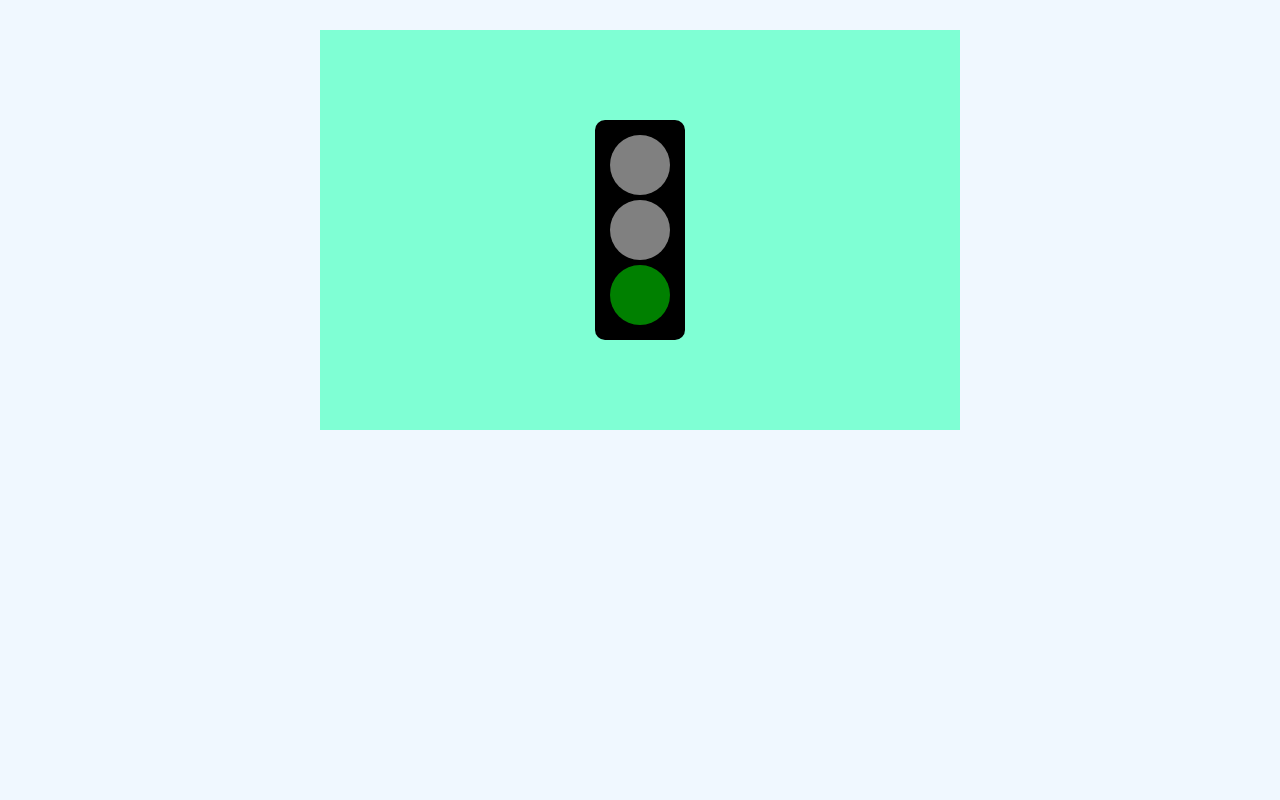
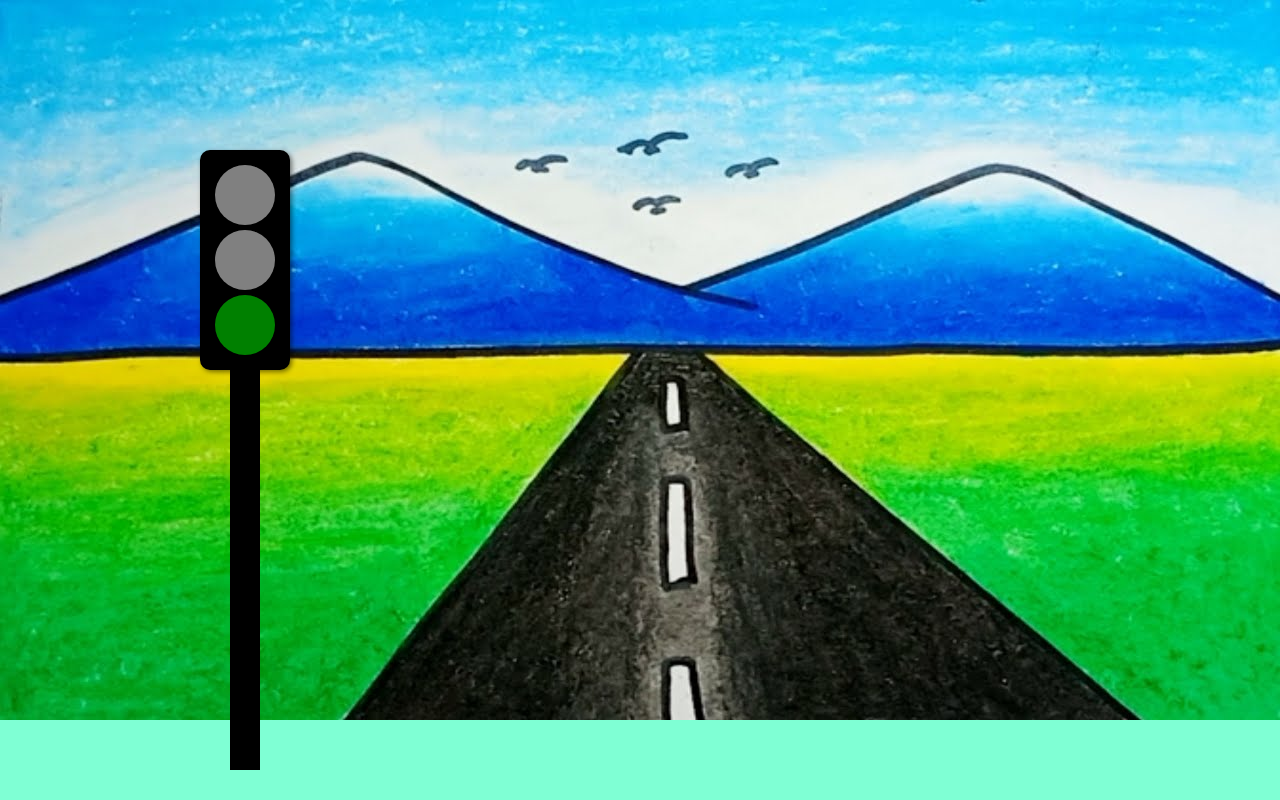
Before and after one commit to mdavindarinaldy/fgo24-dom-traffic-light, a plain HTML site: page index.html in a window 1280 px wide. Drawn offline with Linux system fonts and the light colour scheme.

Commit message:
feat: add styling to the page

```diff
--- a/index.html
+++ b/index.html
@@ -5,32 +5,40 @@
     <meta name="viewport" content="width=device-width, initial-scale=1.0">
     <title>Traffic Light</title>
     <style>
-        html {
-            background-color: aliceblue;
-        }
         body {
             background-color: aquamarine;
-            margin: 30px auto;
-            width: 50svw;
-            height: 50svh;
+            background-image: url('./gambar.jpg');
+            object-fit: cover;
+            background-repeat: no-repeat;
+            width: 100svw;
+            height: 100svh;
             display: flex;
-            flex-direction: row;
+            flex-direction: column;
             justify-content: center;
-            align-items: center;
+            align-items: flex-start;
+            margin: 0;
         }
-        body>div {
+        body>div:first-child {
             width: max-content;
             height: max-content;
             border-radius: 10px;
             background-color: black;
             padding: 10px;
-            margin: auto;
+            margin-left: 200px;
+            margin-top: 15svh;
+            box-shadow: 2px 2px 5px rgba(0,0,0,0.5);
         }
-        body>div>div {
+        body>div:first-child>div {
             width: 60px;
             margin: 5px;
             height: 60px;
             border-radius: 30px;
+        }
+        body>div:nth-child(2) {
+            background-color: black;
+            width: 30px;
+            height: 50%;
+            margin-left: 230px;
         }
         .red {
             background-color: red;
@@ -52,6 +60,9 @@
         <div class="gray"></div>
         <div class="gray"></div>
     </div>
+    <div>
+
+    </div>
     <script src="./script.js"></script>
 </body>
 </html>
--- a/script.js
+++ b/script.js
@@ -14,17 +14,19 @@ async function yellowOn() {
 async function greenOn() {
     await setInterval(()=> {
         if(light2.classList=='yellow') {
-        light2.classList.replace('yellow','gray')
-        light3.classList.replace('gray','green') }
+            light2.classList.replace('yellow','gray')
+            light3.classList.replace('gray','green')
+        }
     }, 2000)
 }
 
 async function redOn() {
     await setInterval(()=> {
         if(light3.classList=='green') {
-        light3.classList.replace('green','gray')
-        light1.classList.replace('gray','red') }
+            light3.classList.replace('green','gray')
+            light1.classList.replace('gray','red')
+        }
     }, 3000)
 }
 
-yellowOn().then(()=>greenOn()).then(()=>redOn());
+yellowOn().then(()=>{greenOn()}).then(()=>redOn());
```
Also changed, not shown: gambar.jpg (added), 2 other files.
